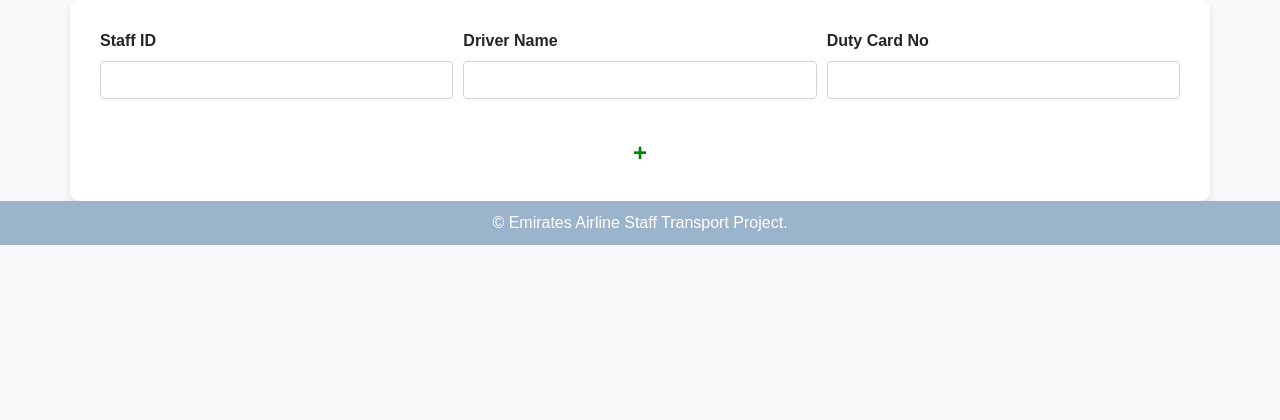
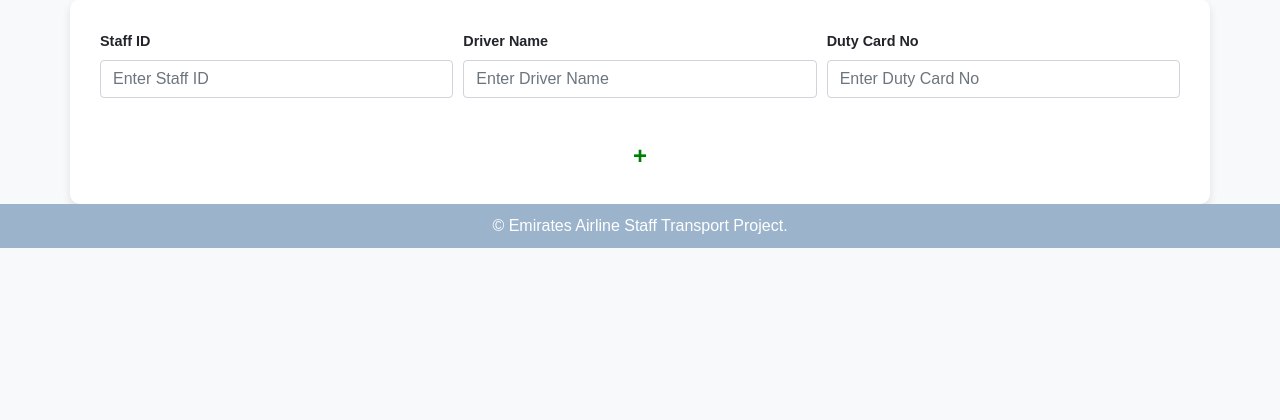
Before and after one commit to SarunSaji31/OCC_Drivers_Headcount, a Django app: page /enter_head_count/ in a window 1280 px wide. Shown: the part 314-734 px from the top of the page. Run offline with Django 5.2, Linux system fonts and the light colour scheme; some libraries are stand-ins or nearby versions.

Commit message:
Updated form styling and functionality with inline formset

```diff
--- a/Drivers_Master/Dutycard_trips.csv
+++ b/Drivers_Master/Dutycard_trips.csv
@@ -1,4 +1,4 @@
-duty_card_no,route_name,pick_up_time,drop_off_time
+Duty Card No,Route Name,Pick Up Time,Drop Off Time
 A001,GD10,03:35,04:20
 A001,GD09,04:46,05:20
 A001,GD09,05:40,06:20
--- a/duty/forms.py
+++ b/duty/forms.py
@@ -1,29 +1,30 @@
+# forms.py
+
 from django import forms
-from .models import DriverTrip
+from django.forms import inlineformset_factory
+from .models import Driver, DriverTrip
 
-class DriverTripForm(forms.ModelForm):
+class DriverForm(forms.ModelForm):
     class Meta:
-        model = DriverTrip
-        fields = ['staff_id', 'driver_name', 'duty_card_no', 'route_name', 'pick_up_time', 'drop_off_time', 'shift_time', 'head_count', 'trip_type']
-        labels = {
-            'staff_id': 'Staff ID',
-            'driver_name': 'Driver Name',
-            'duty_card_no': 'Duty Card No',
-            'route_name': 'Route Name',
-            'pick_up_time': 'Pick Up Time',
-            'drop_off_time': 'Drop Off Time',
-            'shift_time': 'Shift Time',
-            'head_count': 'Head Count',
-            'trip_type': 'Type',
+        model = Driver
+        fields = ['staff_id', 'driver_name', 'duty_card_no']
+        widgets = {
+            'staff_id': forms.TextInput(attrs={'class': 'form-control', 'placeholder': 'Enter Staff ID'}),
+            'driver_name': forms.TextInput(attrs={'class': 'form-control', 'placeholder': 'Enter Driver Name'}),
+            'duty_card_no': forms.TextInput(attrs={'class': 'form-control', 'placeholder': 'Enter Duty Card No'}),
         }
-        widgets = {
-            'staff_id': forms.TextInput(attrs={'class': 'form-control', 'required': 'required'}),
-            'driver_name': forms.TextInput(attrs={'class': 'form-control', 'required': 'required'}),
-            'duty_card_no': forms.TextInput(attrs={'class': 'form-control', 'required': 'required'}),
-            'route_name': forms.TextInput(attrs={'class': 'form-control', 'required': 'required'}),
-            'pick_up_time': forms.TimeInput(format='%H:%M', attrs={'class': 'form-control', 'required': 'required'}),
-            'drop_off_time': forms.TimeInput(format='%H:%M', attrs={'class': 'form-control', 'required': 'required'}),
-            'shift_time': forms.TimeInput(format='%H:%M', attrs={'class': 'form-control', 'required': 'required'}),
-            'head_count': forms.NumberInput(attrs={'class': 'form-control', 'required': 'required'}),
-            'trip_type': forms.Select(attrs={'class': 'form-control', 'required': 'required'}),
-        }
+
+DriverTripFormSet = inlineformset_factory(
+    Driver,
+    DriverTrip,
+    fields=('route_name', 'pick_up_time', 'drop_off_time', 'shift_time', 'head_count', 'trip_type'),
+    extra=1,
+    widgets={
+        'route_name': forms.TextInput(attrs={'class': 'form-control', 'placeholder': 'Enter Route Name'}),
+        'pick_up_time': forms.TimeInput(attrs={'class': 'form-control', 'placeholder': 'HH:MM'}),
+        'drop_off_time': forms.TimeInput(attrs={'class': 'form-control', 'placeholder': 'HH:MM'}),
+        'shift_time': forms.TimeInput(attrs={'class': 'form-control', 'placeholder': 'HH:MM'}),
+        'head_count': forms.NumberInput(attrs={'class': 'form-control', 'placeholder': 'Enter Head Count'}),
+        'trip_type': forms.Select(attrs={'class': 'form-control'}),
+    }
+)
--- a/duty/management/commands/import_drivers.py
+++ b/duty/management/commands/import_drivers.py
@@ -6,7 +6,8 @@ class Command(BaseCommand):
     help = 'Import drivers and staff IDs from CSV file'
 
     def handle(self, *args, **kwargs):
-        csvfile_path = r'/home/toobler/Sarun_project/Django_python/Sarun_project/Drivers_Master/Driver_Staff_ data.csv'
+        # Update the path for Windows
+        csvfile_path = r'D:\Sarun_App\OCC_Drivers_Headcount\Drivers_Master\Driver_Staff_ data.csv'
         with open(csvfile_path, newline='', encoding='ISO-8859-1') as csvfile:
             reader = csv.DictReader(csvfile)
             for row in reader:
--- a/duty/management/commands/import_dutycard_trips.py
+++ b/duty/management/commands/import_dutycard_trips.py
@@ -8,11 +8,9 @@ from duty.models import DutyCardTrip
 class Command(BaseCommand):
     help = 'Import duty card trips from a CSV file'
 
-    def add_arguments(self, parser):
-        parser.add_argument('csv_file', type=str, help='The path to the CSV file to import')
-
     def handle(self, *args, **kwargs):
-        csv_file_path = kwargs['csv_file']
+        # Specify the CSV file path directly in the code
+        csv_file_path = r'D:\Sarun_App\OCC_Drivers_Headcount\Drivers_Master\Dutycard_trips.csv'
 
         if not os.path.exists(csv_file_path):
             raise CommandError(f"File {csv_file_path} does not exist")
--- a/duty/templates/duty/enter_head_count.html
+++ b/duty/templates/duty/enter_head_count.html
@@ -1,11 +1,11 @@
 <!DOCTYPE html>
 <html lang="en">
 <head>
-    {% load static %} <!-- Load the static template tag library -->
+    {% load static %}
     <meta charset="UTF-8">
     <meta name="viewport" content="width=device-width, initial-scale=1.0">
     <title>Enter Head Count - OCC-EKG Project</title>
-    <link rel="icon" href="{% static 'favicon.ico' %}" type="image/x-icon"> <!-- Link the favicon -->
+    <link rel="icon" href="{% static 'favicon.ico' %}" type="image/x-icon">
     <link rel="stylesheet" href="https://maxcdn.bootstrapcdn.com/bootstrap/4.0.0/css/bootstrap.min.css">
     <link rel="stylesheet" href="https://cdnjs.cloudflare.com/ajax/libs/font-awesome/5.15.3/css/all.min.css">
     <link rel="stylesheet" href="https://code.jquery.com/ui/1.12.1/themes/base/jquery-ui.css">
@@ -57,16 +57,18 @@
             margin-top: 20px;
         }
 
+        .form-group {
+            margin-bottom: 20px;
+        }
+
         .form-group label {
             font-weight: bold;
-        }
-
-        .trip-form-container {
-            margin-top: 20px;
+            font-size: 0.9rem;
         }
 
         .form-control {
             border-radius: 0.25rem;
+            height: 38px; /* Adjust height to make it consistent */
         }
 
         .btn-primary {
@@ -171,7 +173,6 @@
     </div>
 
     <div class="container form-container">
-        <!-- Display Driver Form Errors -->
         {% if form_errors %}
         <div class="alert alert-danger">
             <strong>Driver Trip Form Errors:</strong>
@@ -183,26 +184,31 @@
         </div>
         {% endif %}
 
-        <form method="post">
+        <!-- Combined Form for Driver and Trip Details -->
+        <form id="driver-trip-form" method="post">
             {% csrf_token %}
             <div class="form-row">
                 <div class="form-group col-md-4">
-                    <label for="{{ form.staff_id.id_for_label }}">Staff ID</label>
-                    {{ form.staff_id }}
+                    <label for="id_staff_id">Staff ID</label>
+                    <input type="text" id="id_staff_id" name="staff_id" class="form-control" placeholder="Enter Staff ID" required>
                 </div>
                 <div class="form-group col-md-4">
-                    <label for="{{ form.driver_name.id_for_label }}">Driver Name</label>
-                    {{ form.driver_name }}
+                    <label for="id_driver_name">Driver Name</label>
+                    <input type="text" id="id_driver_name" name="driver_name" class="form-control" placeholder="Enter Driver Name" required>
                 </div>
                 <div class="form-group col-md-4">
-                    <label for="{{ form.duty_card_no.id_for_label }}">Duty Card No</label>
-                    {{ form.duty_card_no }}
+                    <label for="id_duty_card_no">Duty Card No</label>
+                    <input type="text" id="id_duty_card_no" name="duty_card_no" class="form-control" placeholder="Enter Duty Card No" required>
                 </div>
             </div>
+
             <div id="trip-entries">
                 <!-- Trip form entries will be dynamically added here -->
             </div>
-            <input type="hidden" name="trips-TOTAL_FORMS" id="id_trips-TOTAL_FORMS" value="0">
+            <input type="hidden" name="drivertrip_set-TOTAL_FORMS" id="id_drivertrip_set-TOTAL_FORMS" value="0">
+            <input type="hidden" name="drivertrip_set-INITIAL_FORMS" value="0">
+            <input type="hidden" name="drivertrip_set-MIN_NUM_FORMS" value="0">
+            <input type="hidden" name="drivertrip_set-MAX_NUM_FORMS" value="1000">
             <div id="button-container" class="button-container">
                 <div id="add-row" class="add-icon">+</div>
                 <button type="submit" class="btn btn-success" id="submit-button">Submit</button>
@@ -222,35 +228,35 @@
             var tripCount = 0;
 
             // Function to add a new trip row
-            function addTripRow(tripData = {}) {
+            function addTripRow(tripData = {}, index) {
                 var newRow = `
                     <div class="form-row trip-form-container">
                         <div class="form-group">
                             <label>Route Name</label>
-                            <input type="text" name="trips-${tripCount}-route_name" class="form-control" placeholder="Enter Route Name" value="${tripData.route_name || ''}" required>
+                            <input type="text" name="drivertrip_set-${index}-route_name" class="form-control" placeholder="Enter Route Name" value="${tripData.route_name || ''}" required>
                         </div>
                         <div class="form-group">
                             <label>Type</label>
-                            <select name="trips-${tripCount}-trip_type" class="form-control" required>
+                            <select name="drivertrip_set-${index}-trip_type" class="form-control" required>
                                 <option value="inbound" ${tripData.trip_type === 'inbound' ? 'selected' : ''}>Inbound</option>
                                 <option value="outbound" ${tripData.trip_type === 'outbound' ? 'selected' : ''}>Outbound</option>
                             </select>
                         </div>
                         <div class="form-group">
                             <label>Pick Up Time</label>
-                            <input type="time" name="trips-${tripCount}-pick_up_time" class="form-control" value="${tripData.pick_up_time || ''}" required>
+                            <input type="time" name="drivertrip_set-${index}-pick_up_time" class="form-control" value="${tripData.pick_up_time || ''}" required>
                         </div>
                         <div class="form-group">
                             <label>Drop Off Time</label>
-                            <input type="time" name="trips-${tripCount}-drop_off_time" class="form-control" value="${tripData.drop_off_time || ''}" required>
+                            <input type="time" name="drivertrip_set-${index}-drop_off_time" class="form-control" value="${tripData.drop_off_time || ''}" required>
                         </div>
                         <div class="form-group">
                             <label>Shift Time</label>
-                            <input type="time" name="trips-${tripCount}-shift_time" class="form-control" placeholder="Enter Shift Time" required>
+                            <input type="time" name="drivertrip_set-${index}-shift_time" class="form-control" placeholder="Enter Shift Time" required>
                         </div>
                         <div class="form-group">
                             <label>Head Count</label>
-                            <input type="number" name="trips-${tripCount}-head_count" class="form-control" placeholder="Enter Head Count" required>
+                            <input type="number" name="drivertrip_set-${index}-head_count" class="form-control" placeholder="Enter Head Count" required>
                         </div>
                         <div class="remove-trip-container">
                             <span class="remove-trip">Remove</span>
@@ -259,13 +265,13 @@
                 `;
                 $('#trip-entries').append(newRow);
                 $('#submit-button').show();
-                $('#id_trips-TOTAL_FORMS').val(tripCount + 1);
+                $('#id_drivertrip_set-TOTAL_FORMS').val(tripCount + 1);
                 tripCount++;
             }
 
             // Event to add a new trip row
             $('#add-row').click(function() {
-                addTripRow();
+                addTripRow({}, tripCount);
             });
 
             // Event to remove a trip row
@@ -273,9 +279,9 @@
                 $(this).closest('.trip-form-container').remove();
                 tripCount--;
                 if ($('.trip-form-container').length === 0) {
-                    $('#submit-button').hide(); // Hide the submit button if no trips are present
+                    $('#submit-button').hide();
                 }
-                $('#id_trips-TOTAL_FORMS').val(tripCount);
+                $('#id_drivertrip_set-TOTAL_FORMS').val(tripCount);
             });
 
             // Autocomplete for staff ID
@@ -290,19 +296,19 @@
                         success: function(data) {
                             response($.map(data, function(item) {
                                 return {
-                                    label: item, // This is what is displayed in the dropdown
-                                    value: item  // This is what is stored in the input field
+                                    label: item,
+                                    value: item
                                 };
                             }));
                         },
                         error: function(xhr, status, error) {
-                            console.log("Error fetching autocomplete data for staff_id:", error); // Debugging log
+                            console.log("Error fetching autocomplete data for staff_id:", error);
                         }
                     });
                 },
                 minLength: 2,
                 select: function(event, ui) {
-                    console.log("Selected staff_id:", ui.item.value); // Debugging log
+                    console.log("Selected staff_id:", ui.item.value);
                     $.ajax({
                         url: "{% url 'get-driver-name' %}",
                         dataType: "json",
@@ -313,7 +319,7 @@
                             $('#id_driver_name').val(data.driver_name);
                         },
                         error: function(xhr, status, error) {
-                            console.log("Error fetching driver name:", error); // Debugging log
+                            console.log("Error fetching driver name:", error);
                         }
                     });
                 }
@@ -336,19 +342,19 @@
                         success: function(data) {
                             response($.map(data, function(item) {
                                 return {
-                                    label: item, // This is what is displayed in the dropdown
-                                    value: item  // This is what is stored in the input field
+                                    label: item,
+                                    value: item
                                 };
                             }));
                         },
                         error: function(xhr, status, error) {
-                            console.log("Error fetching autocomplete data for duty_card_no:", error); // Debugging log
+                            console.log("Error fetching autocomplete data for duty_card_no:", error);
                         }
                     });
                 },
                 minLength: 2,
                 select: function(event, ui) {
-                    console.log("Selected duty_card_no:", ui.item.value); // Debugging log
+                    console.log("Selected duty_card_no:", ui.item.value);
                     $.ajax({
                         url: "{% url 'get-duty-card-details' %}",
                         dataType: "json",
@@ -357,12 +363,13 @@
                         },
                         success: function(data) {
                             $('#trip-entries').empty();
-                            data.trips.forEach(function(trip) {
-                                addTripRow(trip);
+                            tripCount = 0; // Reset trip count
+                            data.trips.forEach(function(trip, index) {
+                                addTripRow(trip, index);
                             });
                         },
                         error: function(xhr, status, error) {
-                            console.log("Error fetching duty card details:", error); // Debugging log
+                            console.log("Error fetching duty card details:", error);
                         }
                     });
                 }
--- a/duty/urls.py
+++ b/duty/urls.py
@@ -1,17 +1,15 @@
-#urls.py
-
 from django.urls import path
 from . import views
 from django.conf import settings
 from django.conf.urls.static import static
 
 urlpatterns = [
-    path('', views.home, name='home'),
+    path('', views.home, name='home'),  # Add this line to set the home view for the root URL
     path('enter_head_count/', views.enter_head_count, name='enter_head_count'),
     path('success/', views.success, name='success'),
     path('driver-autocomplete/', views.driver_name_autocomplete, name='driver-autocomplete'),
     path('staff-id-autocomplete/', views.staff_id_autocomplete, name='staff-id-autocomplete'),
     path('get-driver-name/', views.get_driver_name, name='get-driver-name'),
-     path('duty-card-no-autocomplete/', views.duty_card_no_autocomplete, name='duty-card-no-autocomplete'),
+    path('duty-card-no-autocomplete/', views.duty_card_no_autocomplete, name='duty-card-no-autocomplete'),
     path('get-duty-card-details/', views.get_duty_card_details, name='get-duty-card-details'),
 ] + static(settings.STATIC_URL, document_root=settings.STATIC_ROOT)
--- a/duty/views.py
+++ b/duty/views.py
@@ -1,48 +1,66 @@
 from django.shortcuts import render, redirect
 from django.http import JsonResponse
-from .forms import DriverTripForm
-from .models import DutyCardTrip, DriverImportLog
+from .forms import DriverForm, DriverTripFormSet
+from .models import DutyCardTrip, DriverImportLog, Driver
 
 def home(request):
     return render(request, 'duty/home.html')
 
-def duty_card_no_autocomplete(request):
-    if 'term' in request.GET:
-        term = request.GET.get('term')
-        # Query and ensure unique duty card numbers using set to remove duplicates
-        qs = DutyCardTrip.objects.filter(duty_card_no__icontains=term).values_list('duty_card_no', flat=True)
-        duty_card_nos = list(set(qs))  # Convert to set and back to list for unique values
-        return JsonResponse(duty_card_nos, safe=False)
-    return JsonResponse([], safe=False)
+from django.shortcuts import render, redirect
+from django.http import JsonResponse
+from .forms import DriverForm, DriverTripFormSet
+from .models import Driver, DriverTrip, DriverImportLog, DutyCardTrip
 
-def get_duty_card_details(request):
-    if 'duty_card_no' in request.GET:
-        duty_card_no = request.GET['duty_card_no']
-        # Fetch related trip details
-        trips = DutyCardTrip.objects.filter(duty_card_no=duty_card_no)
-        trip_details = list(trips.values('route_name', 'pick_up_time', 'drop_off_time'))
-        return JsonResponse({'trips': trip_details}, safe=False)
-    return JsonResponse({'trips': []}, safe=False)
+def home(request):
+    return render(request, 'duty/home.html')
 
 def enter_head_count(request):
-    form_errors = None
     if request.method == 'POST':
-        form = DriverTripForm(request.POST)
-        if form.is_valid():
-            form.save()
-            return redirect('success')  # Ensure this redirect URL is correct
-        else:
-            form_errors = form.errors
+        driver_form = DriverForm(request.POST)
+        trip_formset = DriverTripFormSet(request.POST)
+
+        try:
+            if driver_form.is_valid() and trip_formset.is_valid():
+                staff_id = driver_form.cleaned_data.get('staff_id')
+
+                # Fetch the existing driver or create a new one if it doesn't exist
+                driver, created = Driver.objects.get_or_create(
+                    staff_id=staff_id,
+                    defaults={
+                        'driver_name': driver_form.cleaned_data.get('driver_name'),
+                        'duty_card_no': driver_form.cleaned_data.get('duty_card_no'),
+                    }
+                )
+
+                # If the driver already exists, update the existing record
+                if not created:
+                    driver.driver_name = driver_form.cleaned_data.get('driver_name')
+                    driver.duty_card_no = driver_form.cleaned_data.get('duty_card_no')
+                    driver.save()
+
+                # Bind each form in the formset to the driver instance and save
+                trip_formset.instance = driver
+                trip_formset.save()  # This will save all forms at once if valid
+                return redirect('success')
+            else:
+                # Log form errors for debugging
+                print("Driver Form Errors:", driver_form.errors)
+                print("Trip Formset Errors:", trip_formset.errors)
+        except Exception as e:
+            print("An error occurred:", str(e))  # Debugging line
+
     else:
-        form = DriverTripForm()
+        driver_form = DriverForm()
+        trip_formset = DriverTripFormSet()
 
     return render(request, 'duty/enter_head_count.html', {
-        'form': form,
-        'form_errors': form_errors,
+        'driver_form': driver_form,
+        'trip_formset': trip_formset,
     })
 
 def success(request):
     return render(request, 'duty/success.html')
+
 
 def driver_name_autocomplete(request):
     if 'term' in request.GET:
@@ -63,10 +81,25 @@ def staff_id_autocomplete(request):
 def get_driver_name(request):
     staff_id = request.GET.get('staff_id', None)
     if staff_id:
-        # Fetch the driver name associated with the staff ID
         driver_log = DriverImportLog.objects.filter(staff_id=staff_id).first()
         if driver_log:
             return JsonResponse({'driver_name': driver_log.driver_name})
         else:
             return JsonResponse({'driver_name': ''})
     return JsonResponse({'driver_name': ''})
+
+def duty_card_no_autocomplete(request):
+    if 'term' in request.GET:
+        term = request.GET.get('term')
+        qs = DutyCardTrip.objects.filter(duty_card_no__icontains=term).values_list('duty_card_no', flat=True)
+        duty_card_nos = list(set(qs))
+        return JsonResponse(duty_card_nos, safe=False)
+    return JsonResponse([], safe=False)
+
+def get_duty_card_details(request):
+    if 'duty_card_no' in request.GET:
+        duty_card_no = request.GET['duty_card_no']
+        trips = DutyCardTrip.objects.filter(duty_card_no=duty_card_no)
+        trip_details = list(trips.values('route_name', 'pick_up_time', 'drop_off_time'))
+        return JsonResponse({'trips': trip_details}, safe=False)
+    return JsonResponse({'trips': []}, safe=False)
```
Also changed, not shown: duty/migrations_backup/0001_initial.py (deleted, +0 -58 lines), duty/migrations_backup/0007_delete_driverstaffdata_delete_dutydriver_and_more.py (deleted, +0 -32 lines), duty/models.py (+12 -4 lines), duty/templates/duty/combined_view.html (deleted, +0 -40 lines), duty/migrations/0001_initial.py, duty/migrations/0002_drivertrip_remove_trip_driver_delete_driver_and_more.py (deleted), duty/migrations/0003_driverimportlog.py (deleted), duty/migrations/0004_remove_driverimportlog_imported_at.py (deleted), duty/migrations/0005_drivertrip_trip_type.py (deleted), duty/migrations/0006_dutycardtrip.py (deleted).
